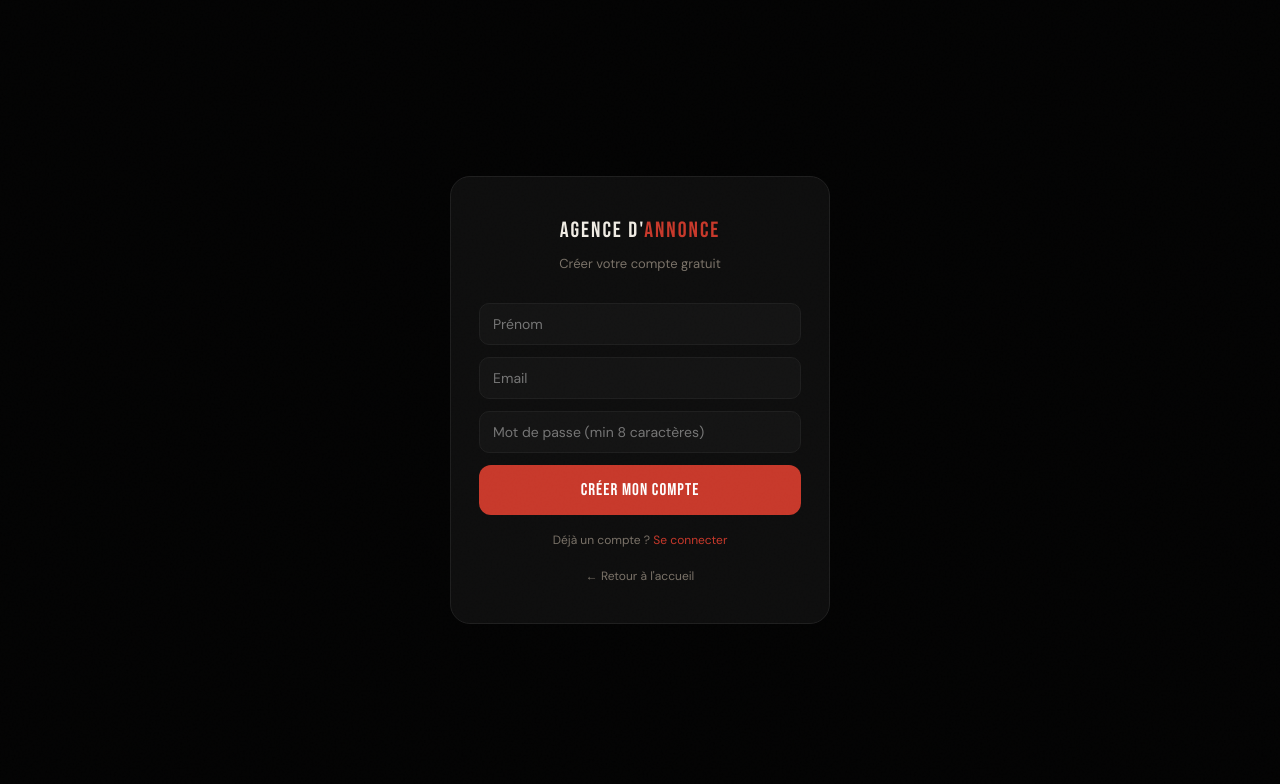
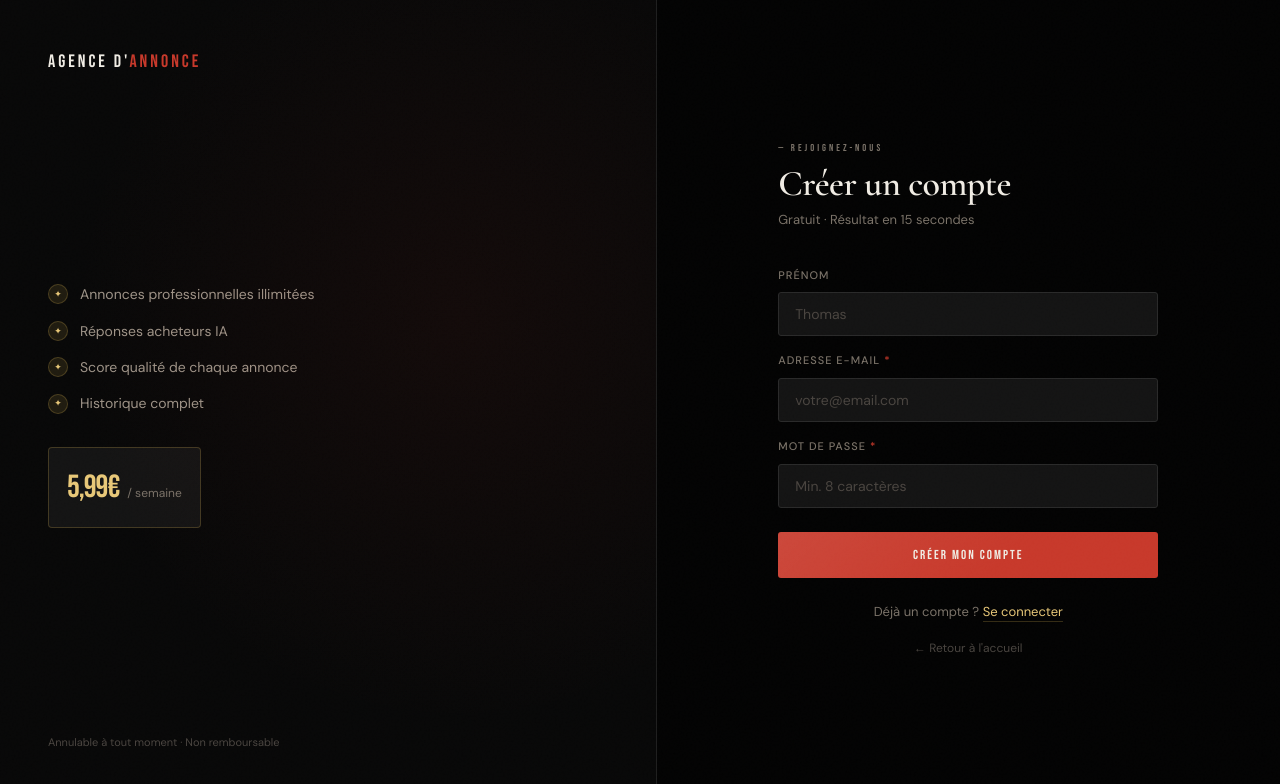
Before and after one commit to nppro4-art/Agence-Annonce, a Next.js app: page /auth/register in a window 1280 px wide. Shown: the top 784 px of the page. Built offline with nearby package versions, Linux system fonts and the light colour scheme.

Commit message:
Update register.js

```diff
--- a/pages/auth/register.js
+++ b/pages/auth/register.js
@@ -13,55 +13,93 @@ export default function Register() {
     try {
       const ref = typeof window !== 'undefined' ? sessionStorage.getItem('ref') || '' : ''
       const res = await fetch('/api/auth/register', {
-        method: 'POST',
-        headers: { 'Content-Type': 'application/json' },
+        method: 'POST', headers: { 'Content-Type': 'application/json' },
         body: JSON.stringify({ ...form, ref })
       })
       const data = await res.json()
       if (!res.ok) { setError(data.error || 'Erreur inscription'); setLoading(false); return }
-
-      if (router.query.plan === 'pro') {
+      if (router.query.plan === 'elite' || router.query.plan === 'pro') {
         const subRes = await fetch('/api/stripe/create-subscription', { method: 'POST' })
         const subData = await subRes.json()
         if (subData.url) { window.location.href = subData.url; return }
       }
-
       router.push('/dashboard')
     } catch(e) {
       setError('Erreur de connexion. Réessayez.'); setLoading(false)
     }
   }
 
-  const inp = {
-    background: 'var(--s2)', border: '1.5px solid var(--border)', borderRadius: 10,
-    color: 'var(--white)', fontSize: 14, padding: '11px 13px', outline: 'none',
-    width: '100%', marginBottom: 12
-  }
+  return (
+    <div style={{ minHeight: '100vh', display: 'flex', background: 'var(--black)' }}>
 
-  return (
-    <div style={{ minHeight: '100vh', display: 'flex', alignItems: 'center', justifyContent: 'center', padding: 20 }}>
-      <div style={{ background: 'var(--s1)', border: '1px solid var(--border)', borderRadius: 20, padding: '36px 28px', width: '100%', maxWidth: 380 }}>
-        <div style={{ textAlign: 'center', marginBottom: 28 }}>
-          <div style={{ fontFamily: 'Bebas Neue', fontSize: 22, letterSpacing: 2, marginBottom: 6 }}>
-            Agence d&apos;<span style={{ color: 'var(--red)' }}>Annonce</span>
+      {/* Panneau gauche */}
+      <div style={{ flex: 1, background: 'var(--ink)', borderRight: '1px solid var(--border)', display: 'flex', flexDirection: 'column', justifyContent: 'space-between', padding: '48px', position: 'relative', overflow: 'hidden' }} className="hide-mobile">
+        <div style={{ position: 'absolute', inset: 0, background: 'radial-gradient(ellipse at 70% 40%, rgba(200,57,43,.06) 0%, transparent 60%)', pointerEvents: 'none' }}/>
+        <Link href="/" style={{ fontFamily: 'var(--font-label)', fontSize: 18, letterSpacing: 3 }}>
+          AGENCE D&apos;<span style={{ color: 'var(--red)' }}>ANNONCE</span>
+        </Link>
+        <div>
+          <div style={{ display: 'flex', flexDirection: 'column', gap: 14, marginBottom: 32 }}>
+            {['Annonces professionnelles illimitées', 'Réponses acheteurs IA', 'Score qualité de chaque annonce', 'Historique complet'].map((f, i) => (
+              <div key={i} style={{ display: 'flex', alignItems: 'center', gap: 12, fontSize: 14, color: 'var(--muted3)' }}>
+                <div style={{ width: 20, height: 20, background: 'var(--gold-glow)', border: '1px solid var(--gold-border)', borderRadius: '50%', display: 'flex', alignItems: 'center', justifyContent: 'center', fontSize: 9, color: 'var(--gold2)', flexShrink: 0 }}>✦</div>
+                {f}
+              </div>
+            ))}
           </div>
-          <div style={{ fontSize: 13, color: 'var(--muted2)' }}>Créer votre compte gratuit</div>
+          <div style={{ background: 'var(--s2)', border: '1px solid var(--gold-border)', borderRadius: 4, padding: '14px 18px', display: 'inline-flex', alignItems: 'baseline', gap: 8 }}>
+            <span style={{ fontFamily: 'var(--font-label)', fontSize: 32, color: 'var(--gold2)', letterSpacing: -1 }}>5,99€</span>
+            <span style={{ fontSize: 12, color: 'var(--muted2)' }}>/ semaine</span>
+          </div>
         </div>
-        <form onSubmit={submit}>
-          <input style={inp} type="text" placeholder="Prénom" value={form.name} onChange={e => setForm({...form, name: e.target.value})}/>
-          <input style={inp} type="email" placeholder="Email" value={form.email} onChange={e => setForm({...form, email: e.target.value})} required/>
-          <input style={inp} type="password" placeholder="Mot de passe (min 8 caractères)" value={form.password} onChange={e => setForm({...form, password: e.target.value})} required minLength={8}/>
-          {error && <div style={{ fontSize: 12, color: '#f87171', marginBottom: 10 }}>{error}</div>}
-          <button type="submit" disabled={loading}
-            style={{ width: '100%', background: 'var(--red)', border: 'none', borderRadius: 12, color: 'white', cursor: loading ? 'not-allowed' : 'pointer', fontFamily: 'Bebas Neue', fontSize: 17, letterSpacing: 1, padding: 15, opacity: loading ? .6 : 1 }}>
-            {loading ? 'CRÉATION EN COURS...' : 'CRÉER MON COMPTE'}
-          </button>
-        </form>
-        <div style={{ textAlign: 'center', marginTop: 16, fontSize: 12, color: 'var(--muted2)' }}>
-          Déjà un compte ? <Link href="/auth/login" style={{ color: 'var(--red)' }}>Se connecter</Link>
-        </div>
-        <div style={{ textAlign: 'center', marginTop: 12 }}>
-          <Link href="/" style={{ fontSize: 12, color: 'var(--muted2)' }}>← Retour à l&apos;accueil</Link>
+        <div style={{ fontSize: 11, color: 'var(--muted)' }}>Annulable à tout moment · Non remboursable</div>
+      </div>
+
+      {/* Formulaire */}
+      <div style={{ flex: 1, display: 'flex', alignItems: 'center', justifyContent: 'center', padding: '48px 32px' }}>
+        <div style={{ width: '100%', maxWidth: 380 }} className="fade-up d1">
+          <div style={{ marginBottom: 36 }}>
+            <div className="label" style={{ marginBottom: 10 }}>Rejoignez-nous</div>
+            <h1 style={{ fontFamily: 'var(--font-display)', fontSize: 36, fontWeight: 600, letterSpacing: -.5, lineHeight: 1 }}>Créer un compte</h1>
+            <p style={{ fontSize: 13, color: 'var(--muted2)', marginTop: 8 }}>Gratuit · Résultat en 15 secondes</p>
+          </div>
+
+          <form onSubmit={submit}>
+            {[
+              { key: 'name', label: 'Prénom', type: 'text', ph: 'Thomas', req: false },
+              { key: 'email', label: 'Adresse e-mail', type: 'email', ph: 'votre@email.com', req: true },
+              { key: 'password', label: 'Mot de passe', type: 'password', ph: 'Min. 8 caractères', req: true },
+            ].map(f => (
+              <div key={f.key} style={{ marginBottom: 16 }}>
+                <label style={{ fontSize: 11, fontWeight: 500, color: 'var(--muted2)', letterSpacing: 1, textTransform: 'uppercase', display: 'block', marginBottom: 8 }}>
+                  {f.label}{f.req && <span style={{ color: 'var(--red)', marginLeft: 4 }}>*</span>}
+                </label>
+                <input className="input-field" type={f.type} placeholder={f.ph}
+                  value={form[f.key]} onChange={e => setForm({...form, [f.key]: e.target.value})}
+                  required={f.req} minLength={f.key === 'password' ? 8 : undefined}/>
+              </div>
+            ))}
+
+            {error && (
+              <div style={{ background: 'rgba(200,57,43,.08)', border: '1px solid rgba(200,57,43,.2)', borderRadius: 3, padding: '10px 14px', fontSize: 13, color: 'var(--red2)', marginBottom: 16 }}>
+                {error}
+              </div>
+            )}
+
+            <button type="submit" disabled={loading} className="btn-primary" style={{ width: '100%', marginTop: 8, fontSize: 13 }}>
+              {loading ? (
+                <><div style={{ width: 16, height: 16, border: '2px solid rgba(255,255,255,.3)', borderTopColor: 'white', borderRadius: '50%', animation: 'spin .8s linear infinite' }}/> Création...</>
+              ) : 'CRÉER MON COMPTE'}
+            </button>
+          </form>
+
+          <div style={{ marginTop: 24, textAlign: 'center', fontSize: 13, color: 'var(--muted2)' }}>
+            Déjà un compte ?{' '}
+            <Link href="/auth/login" style={{ color: 'var(--gold2)', borderBottom: '1px solid var(--gold-border)', paddingBottom: 1 }}>Se connecter</Link>
+          </div>
+          <div style={{ textAlign: 'center', marginTop: 12 }}>
+            <Link href="/" style={{ fontSize: 12, color: 'var(--muted)' }}>← Retour à l&apos;accueil</Link>
+          </div>
         </div>
       </div>
     </div>
```
